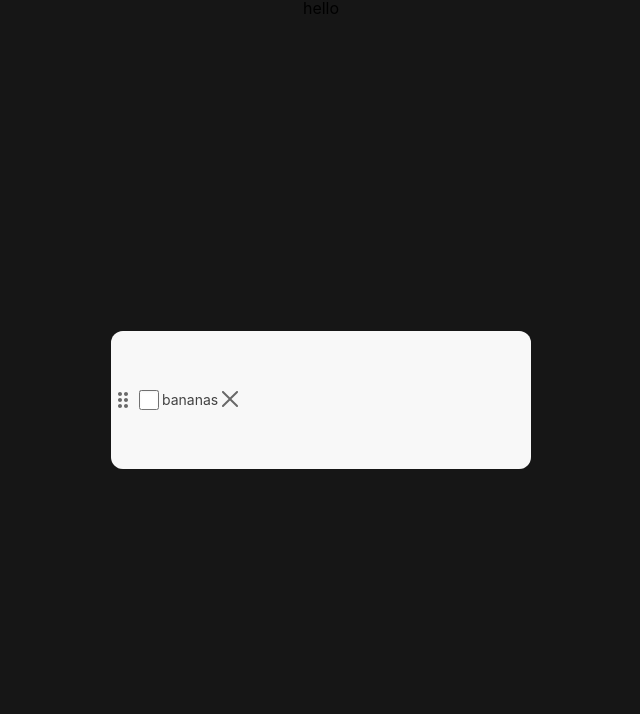
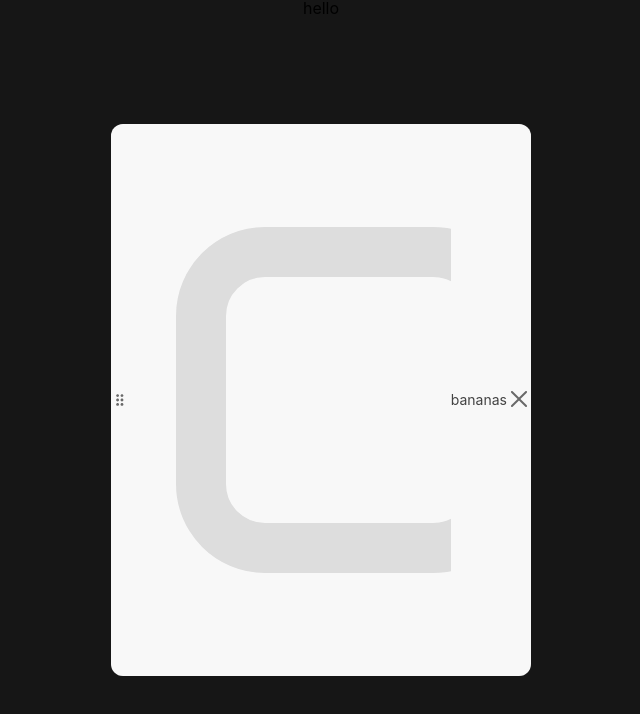
Before and after one commit to MSzostaq/TODO-List, a React (Create React App) app: page /list in a window 1280 px wide. Shown: the top 714 px of the page, without its empty margins (319-959 px from the left). Built offline with nearby package versions, Linux system fonts and the light colour scheme.

Commit message:
motion checkbox - version 1

```diff
--- a/src/components/Checkbox.jsx
+++ b/src/components/Checkbox.jsx
@@ -1,19 +1,68 @@
-import React from "react";
+import React, { useState } from "react";
 import styled from "styled-components";
+import { motion, useMotionValue, useTransform } from "framer-motion";
 
-const Input = styled.input`
-  border: 5px solid #aaa;
-  box-shadow: inset 0 1px 3px rgba(0, 0, 0, 0.1);
-  width: 20px;
-  height: 20px;
+const tickVariants = {
+  pressed: (isChecked: boolean) => ({ pathLength: isChecked ? 0.85 : 0.2 }),
+  checked: { pathLength: 1 },
+  unchecked: { pathLength: 0 },
+};
 
-  &:focus {
-    box-shadow: 0 0 0 1px rgba(103, 128, 159, 0.5);
-  }
-`;
+const boxVariants = {
+  hover: { scale: 1.05, strokeWidth: 60 },
+  pressed: { scale: 0.95, strokeWidth: 35 },
+  checked: { stroke: "#FF008C" },
+  unchecked: { stroke: "#ddd", strokeWidth: 50 },
+};
 
 const Checkbox = () => {
-  return <Input type="checkbox" />;
+  const [isChecked, setIsChecked] = useState(false);
+  const pathLength = useMotionValue(0);
+  const opacity = useTransform(pathLength, [0.05, 0.15], [0, 1]);
+
+  return (
+    <motion.svg
+      initial={false}
+      animate={isChecked ? "checked" : "unchecked"}
+      whileHover="hover"
+      whileTap="pressed"
+      width="440"
+      height="440"
+      onClick={() => setIsChecked(!isChecked)}
+    >
+      <motion.path
+        d="M 72 136 C 72 100.654 100.654 72 136 72 L 304 72 C 339.346 72 368 100.654 368 136 L 368 304 C 368 339.346 339.346 368 304 368 L 136 368 C 100.654 368 72 339.346 72 304 Z"
+        fill="transparent"
+        strokeWidth="50"
+        stroke="#FF008C"
+        variants={boxVariants}
+      />
+      <motion.path
+        d="M 0 128.666 L 128.658 257.373 L 341.808 0"
+        transform="translate(54.917 88.332) rotate(-4 170.904 128.687)"
+        fill="transparent"
+        strokeWidth="65"
+        stroke="hsl(0, 0%, 100%)"
+        strokeLinecap="round"
+        strokeLinejoin="round"
+        variants={tickVariants}
+        style={{ pathLength, opacity }}
+        custom={isChecked}
+      />
+      <motion.path
+        d="M 0 128.666 L 128.658 257.373 L 341.808 0"
+        transform="translate(54.917 68.947) rotate(-4 170.904 128.687)"
+        fill="transparent"
+        strokeWidth="65"
+        stroke="#7700FF"
+        strokeLinecap="round"
+        strokeLinejoin="round"
+        variants={tickVariants}
+        style={{ pathLength, opacity }}
+        custom={isChecked}
+      />
+    </motion.svg>
+  );
 };
 
 export default Checkbox;
```
